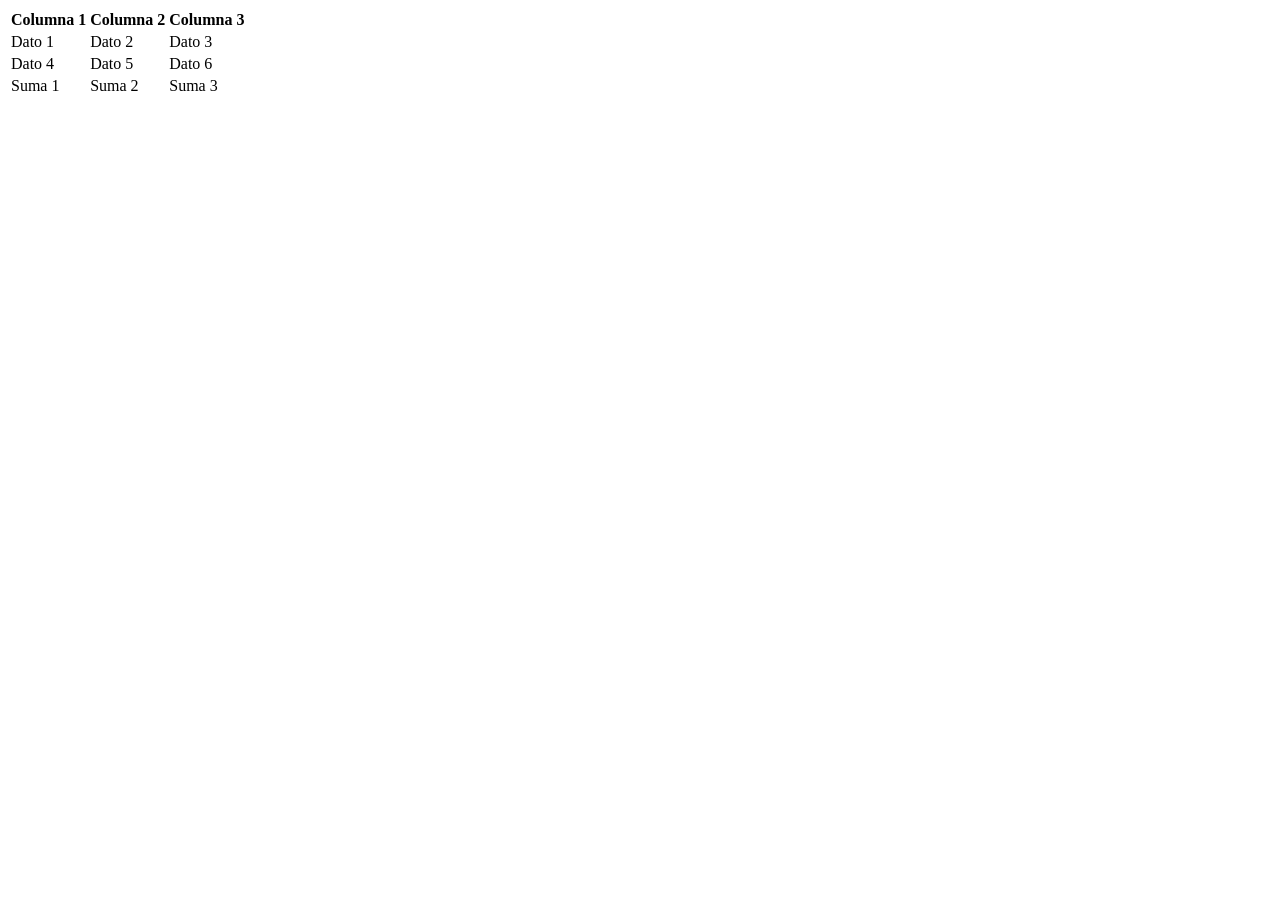
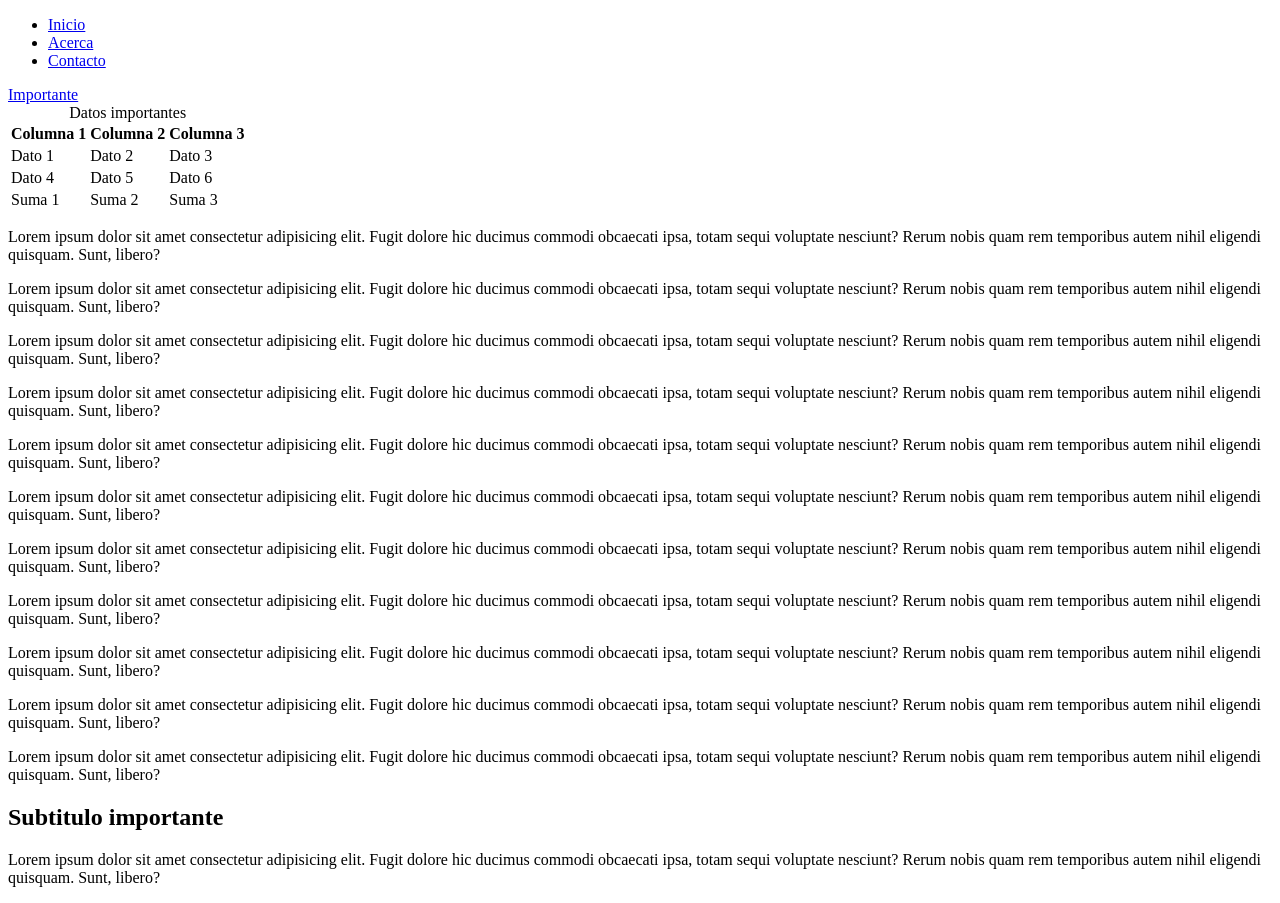
Before and after one commit to Isabella12-bit/tablas, a plain HTML site: page index.html in a window 1280 px wide. Before the commit the page ends 800 px from the top, so only its background shows below. Drawn offline with Linux system fonts and the light colour scheme.

Commit message:
Páginas

```diff
--- a/index.html
+++ b/index.html
@@ -6,7 +6,18 @@
     <title>Document</title>
 </head>
 <body>
+    <nav>
+        <ul> <!--Lo usamos para listar, para crear listas-->
+            <li><a href="index.html">Inicio</a></li>
+            <li><a href="acerca.html" target="_blank">Acerca</a></li>
+            <li><a href="contacto.html">Contacto</a></li>
+        </ul>
+    </nav>
+    <div>
+        <a href="#importante">Importante</a>
+    </div>
     <table>
+        <caption>Datos importantes</caption>
         <thead>
             <tr>
                 <th>Columna 1</th>
@@ -34,5 +45,18 @@
             </tr>
         </tfoot>
     </table>
+    <p>Lorem ipsum dolor sit amet consectetur adipisicing elit. Fugit dolore hic ducimus commodi obcaecati ipsa, totam sequi voluptate nesciunt? Rerum nobis quam rem temporibus autem nihil eligendi quisquam. Sunt, libero?</p>
+    <p>Lorem ipsum dolor sit amet consectetur adipisicing elit. Fugit dolore hic ducimus commodi obcaecati ipsa, totam sequi voluptate nesciunt? Rerum nobis quam rem temporibus autem nihil eligendi quisquam. Sunt, libero?</p>
+    <p>Lorem ipsum dolor sit amet consectetur adipisicing elit. Fugit dolore hic ducimus commodi obcaecati ipsa, totam sequi voluptate nesciunt? Rerum nobis quam rem temporibus autem nihil eligendi quisquam. Sunt, libero?</p>
+    <p>Lorem ipsum dolor sit amet consectetur adipisicing elit. Fugit dolore hic ducimus commodi obcaecati ipsa, totam sequi voluptate nesciunt? Rerum nobis quam rem temporibus autem nihil eligendi quisquam. Sunt, libero?</p>
+    <p>Lorem ipsum dolor sit amet consectetur adipisicing elit. Fugit dolore hic ducimus commodi obcaecati ipsa, totam sequi voluptate nesciunt? Rerum nobis quam rem temporibus autem nihil eligendi quisquam. Sunt, libero?</p>
+    <p>Lorem ipsum dolor sit amet consectetur adipisicing elit. Fugit dolore hic ducimus commodi obcaecati ipsa, totam sequi voluptate nesciunt? Rerum nobis quam rem temporibus autem nihil eligendi quisquam. Sunt, libero?</p>
+    <p>Lorem ipsum dolor sit amet consectetur adipisicing elit. Fugit dolore hic ducimus commodi obcaecati ipsa, totam sequi voluptate nesciunt? Rerum nobis quam rem temporibus autem nihil eligendi quisquam. Sunt, libero?</p>
+    <p>Lorem ipsum dolor sit amet consectetur adipisicing elit. Fugit dolore hic ducimus commodi obcaecati ipsa, totam sequi voluptate nesciunt? Rerum nobis quam rem temporibus autem nihil eligendi quisquam. Sunt, libero?</p>
+    <p>Lorem ipsum dolor sit amet consectetur adipisicing elit. Fugit dolore hic ducimus commodi obcaecati ipsa, totam sequi voluptate nesciunt? Rerum nobis quam rem temporibus autem nihil eligendi quisquam. Sunt, libero?</p>
+    <p>Lorem ipsum dolor sit amet consectetur adipisicing elit. Fugit dolore hic ducimus commodi obcaecati ipsa, totam sequi voluptate nesciunt? Rerum nobis quam rem temporibus autem nihil eligendi quisquam. Sunt, libero?</p>
+    <p>Lorem ipsum dolor sit amet consectetur adipisicing elit. Fugit dolore hic ducimus commodi obcaecati ipsa, totam sequi voluptate nesciunt? Rerum nobis quam rem temporibus autem nihil eligendi quisquam. Sunt, libero?</p>
+    <h2 id="importante">Subtitulo importante</h2>
+    <p>Lorem ipsum dolor sit amet consectetur adipisicing elit. Fugit dolore hic ducimus commodi obcaecati ipsa, totam sequi voluptate nesciunt? Rerum nobis quam rem temporibus autem nihil eligendi quisquam. Sunt, libero?</p>
 </body>
 </html>
```
Also changed, not shown: acerca.html (added, +18 -0 lines), contacto.html (added, +18 -0 lines).
